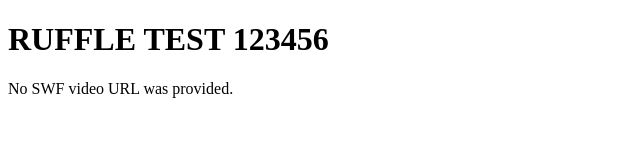
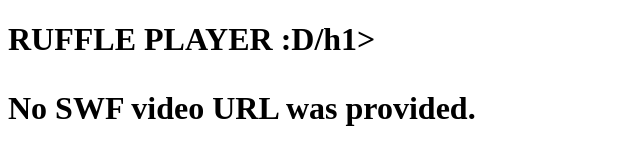
Before and after one commit to looksvideos/LooksVideos, a plain HTML site: page ruffle.html in a window 1280 px wide. Shown: the whole page, without its empty margins (0-640 px from the left). Drawn offline with Linux system fonts and the light colour scheme.

Commit message:
Update ruffle.html

```diff
--- a/ruffle.html
+++ b/ruffle.html
@@ -7,7 +7,7 @@
 
 <body>
 
-<h1>RUFFLE TEST 123456</h1>
+<h1>RUFFLE PLAYER :D/h1>
 
 <div id="player"></div>
 <p id="status">Loading...</p>
```
